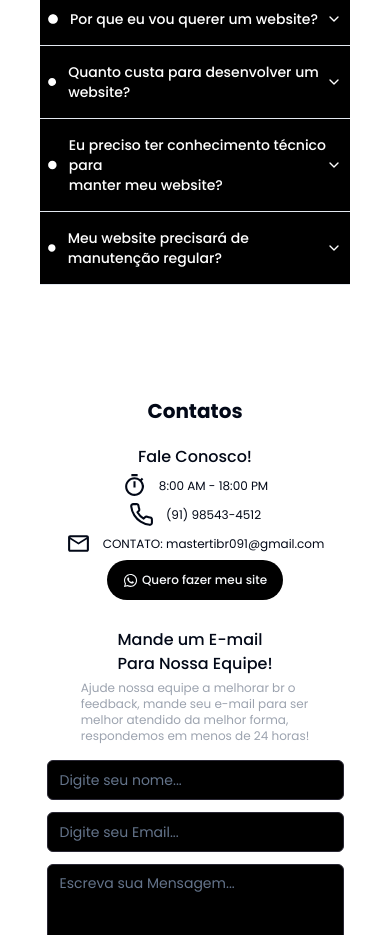
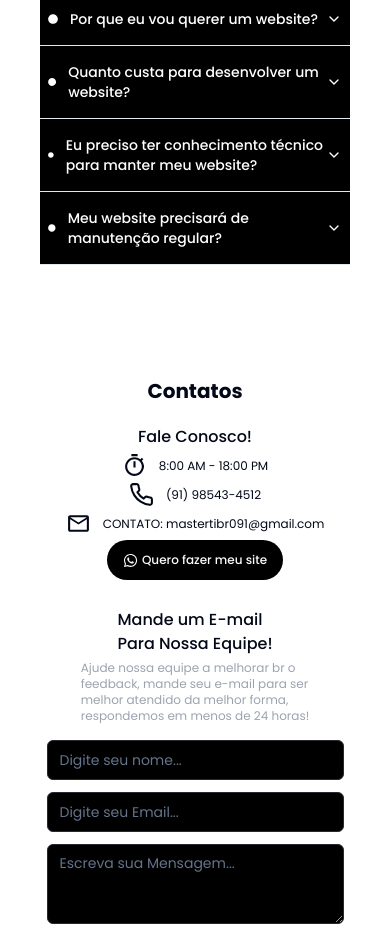
Before and after one commit to ayranoliveira1/master-ti, a Next.js app: page / in a window 390 px wide. Shown: the part 1600-2535 px from the top of the page. Built offline with nearby package versions, Linux system fonts and the light colour scheme.

Commit message:
Style: add text to mobile

```diff
--- a/app/components/questions.tsx
+++ b/app/components/questions.tsx
@@ -59,8 +59,14 @@ const Questions = () => {
                   <AccordionTrigger className="px-2 lg:py-5 text-sm lg:text-2xl text-start">
                      <div className="flex gap-3 items-center text-start">
                         <FaCircle size={10} />
-                        Eu preciso ter conhecimento técnico para <br /> manter
-                        meu website?
+                        <p className="lg:hidden">
+                           Eu preciso ter conhecimento técnico para manter meu
+                           website?
+                        </p>
+                        <p className="hidden lg:block">
+                           Eu preciso ter conhecimento técnico para <br />
+                           manter meu website?
+                        </p>
                      </div>
                   </AccordionTrigger>
                   <AccordionContent className="px-4 border-t">
```
